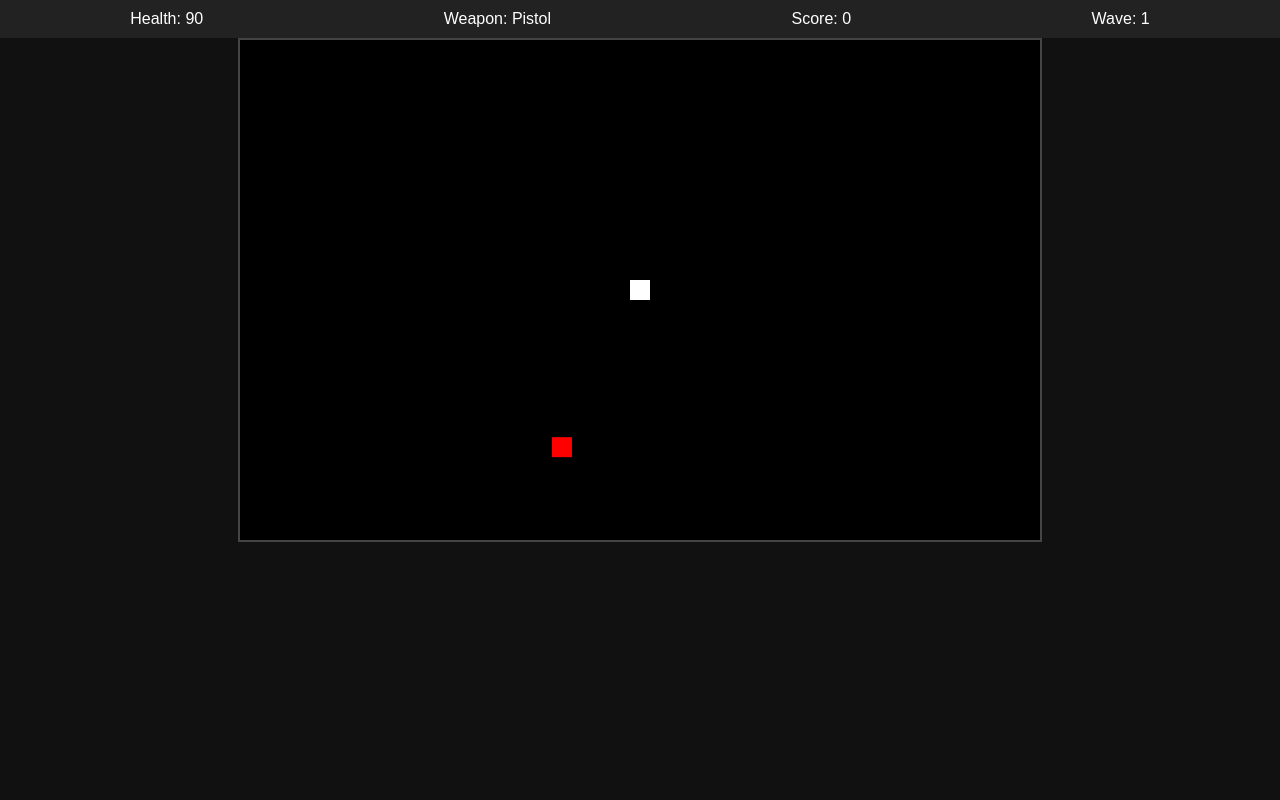
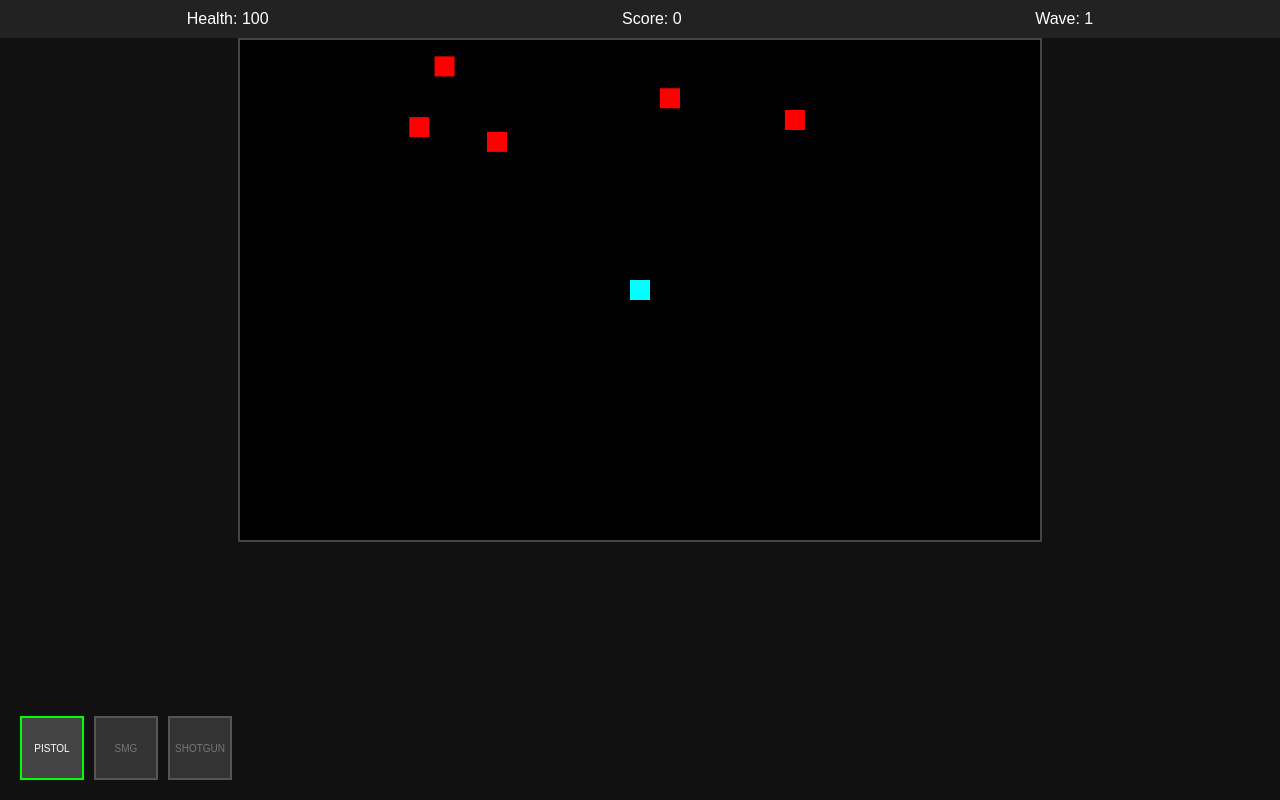
Before and after one commit to jeppjonas1999-afk/Pew-pew-game, a plain HTML site: page index.html in a window 1280 px wide. Drawn offline with Linux system fonts and the light colour scheme.

Commit message:
Update index.html

```diff
--- a/index.html
+++ b/index.html
@@ -5,27 +5,58 @@
 <title>Sandbox Assault Shooter</title>
 <style>
     body { margin: 0; background: #111; color: white; font-family: Arial, sans-serif; text-align: center; overflow: hidden; }
-    #ui { padding: 10px; background: #222; display: flex; justify-content: space-around; flex-wrap: wrap; }
-    canvas { background: #000; display: block; margin: auto; border: 2px solid #444; cursor: crosshair; }
+    #ui { padding: 10px; background: #222; display: flex; justify-content: space-around; }
+    canvas { background: #000; display: block; margin: auto; border: 2px solid #444; }
+
+    /* Inventar-system nederst til venstre */
+    #inventory {
+        position: absolute;
+        bottom: 20px;
+        left: 20px;
+        display: flex;
+        gap: 10px;
+    }
+    .slot {
+        width: 60px;
+        height: 60px;
+        background: #333;
+        border: 2px solid #555;
+        display: flex;
+        flex-direction: column;
+        justify-content: center;
+        align-items: center;
+        font-size: 10px;
+        color: #777;
+    }
+    .slot.active {
+        border-color: #00ff00;
+        color: white;
+        background: #444;
+    }
+
     #shop { position: fixed; top: 0; left: 0; width: 100%; height: 100%; background: rgba(0,0,0,0.9); display: none; flex-direction: column; justify-content: center; align-items: center; z-index: 10; }
     .shop-btn { margin: 10px; padding: 12px 20px; background: #333; color: white; border: 1px solid #777; cursor: pointer; }
-    .shop-btn:hover { background: #555; }
 </style>
 </head>
 <body>
 
 <div id="ui">
     <div>Health: <span id="health">100</span></div>
-    <div>Weapon: <span id="weapon">Pistol</span></div>
     <div>Score: <span id="score">0</span></div>
     <div>Wave: <span id="wave">1</span></div>
 </div>
 
+<div id="inventory">
+    <div id="slot-pistol" class="slot active"><span>PISTOL</span></div>
+    <div id="slot-smg" class="slot"><span>SMG</span></div>
+    <div id="slot-shotgun" class="slot"><span>SHOTGUN</span></div>
+</div>
+
 <div id="shop">
     <h1>SHOP</h1>
-    <p>Your Score: <span id="shopScore">0</span></p>
-    <button class="shop-btn" onclick="buyWeapon('SMG')">Buy SMG (300) | Stacks: <span id="smgStacks">0</span></button>
-    <button class="shop-btn" onclick="buyWeapon('Shotgun')">Buy Shotgun (450) | Stacks: <span id="shotgunStacks">0</span></button>
+    <p>Points: <span id="shopScore">0</span></p>
+    <button class="shop-btn" onclick="buyWeapon('SMG')">Buy SMG (300)</button>
+    <button class="shop-btn" onclick="buyWeapon('Shotgun')">Buy Shotgun (450)</button>
     <button class="shop-btn" onclick="closeShop()">Continue</button>
 </div>
 
@@ -35,56 +66,50 @@
 const canvas = document.getElementById("game");
 const ctx = canvas.getContext("2d");
 
-// Spill-tilstand
 let health = 100;
 let score = 0;
 let wave = 1;
 let shopOpen = false;
-let weaponType = 'Pistol';
-let smgStacks = 0;
-let shotgunStacks = 0;
+let ownedWeapons = { pistol: true, smg: false, shotgun: false };
 
-// Objekter
 const player = { x: 400, y: 250, size: 20, speed: 4 };
 const bullets = [];
 const enemies = [];
 const keys = {};
 
-// Input-håndtering
-window.addEventListener("keydown", e => keys[e.key.toLowerCase()] = true);
+// Sikte-koordinater (brukes for å vite hvilken vei vi skyter med E)
+let mouseX = 0;
+let mouseY = 0;
+
+window.addEventListener("keydown", e => {
+    keys[e.key.toLowerCase()] = true;
+    // Sjekk om spilleren trykker "E" for å skyte
+    if (e.key.toLowerCase() === 'e') {
+        shoot();
+    }
+});
 window.addEventListener("keyup", e => keys[e.key.toLowerCase()] = false);
-canvas.addEventListener("mousedown", shoot);
+canvas.addEventListener("mousemove", e => {
+    const rect = canvas.getBoundingClientRect();
+    mouseX = e.clientX - rect.left;
+    mouseY = e.clientY - rect.top;
+});
 
-function shoot(e) {
-    if (shopOpen) return;
-    const rect = canvas.getBoundingClientRect();
-    const mouseX = e.clientX - rect.left;
-    const mouseY = e.clientY - rect.top;
+function shoot() {
+    if (shopOpen || health <= 0) return;
     const angle = Math.atan2(mouseY - player.y, mouseX - player.x);
-
-    bullets.push({ x: player.x, y: player.y, angle: angle, speed: 7 });
-}
-
-function spawnEnemy() {
-    if (shopOpen) return;
-    const side = Math.floor(Math.random() * 4);
-    let x, y;
-    if (side === 0) { x = Math.random() * canvas.width; y = -20; }
-    else if (side === 1) { x = canvas.width + 20; y = Math.random() * canvas.height; }
-    else if (side === 2) { x = Math.random() * canvas.width; y = canvas.height + 20; }
-    else { x = -20; y = Math.random() * canvas.height; }
-    enemies.push({ x, y, size: 20, speed: 1 + (wave * 0.2) });
+    bullets.push({ x: player.x, y: player.y, angle: angle, speed: 8 });
 }
 
 function buyWeapon(type) {
     if (type === 'SMG' && score >= 300) {
         score -= 300;
-        smgStacks++;
-        weaponType = 'SMG';
+        ownedWeapons.smg = true;
+        document.getElementById("slot-smg").classList.add("active");
     } else if (type === 'Shotgun' && score >= 450) {
         score -= 450;
-        shotgunStacks++;
-        weaponType = 'Shotgun';
+        ownedWeapons.shotgun = true;
+        document.getElementById("slot-shotgun").classList.add("active");
     }
     updateUI();
 }
@@ -101,76 +126,69 @@ function updateUI() {
     document.getElementById("score").innerText = score;
     document.getElementById("shopScore").innerText = score;
     document.getElementById("wave").innerText = wave;
-    document.getElementById("weapon").innerText = weaponType;
-    document.getElementById("smgStacks").innerText = smgStacks;
-    document.getElementById("shotgunStacks").innerText = shotgunStacks;
 }
 
 function update() {
     if (shopOpen || health <= 0) return;
 
-    // Bevegelse
     if (keys['w'] && player.y > 0) player.y -= player.speed;
     if (keys['s'] && player.y < canvas.height) player.y += player.speed;
     if (keys['a'] && player.x > 0) player.x -= player.speed;
     if (keys['d'] && player.x < canvas.width) player.x += player.speed;
 
-    // Kuler
     bullets.forEach((b, i) => {
         b.x += Math.cos(b.angle) * b.speed;
         b.y += Math.sin(b.angle) * b.speed;
         if (b.x < 0 || b.x > canvas.width || b.y < 0 || b.y > canvas.height) bullets.splice(i, 1);
     });
 
-    // Fiender
     enemies.forEach((en, i) => {
         const angle = Math.atan2(player.y - en.y, player.x - en.x);
-        en.x += Math.cos(angle) * en.speed;
-        en.y += Math.sin(angle) * en.speed;
+        en.x += Math.cos(angle) * (1 + wave * 0.1);
+        en.y += Math.sin(angle) * (1 + wave * 0.1);
 
-        // Kollisjon med spiller
-        const dist = Math.hypot(player.x - en.x, player.y - en.y);
-        if (dist < 20) {
-            health -= 10;
+        if (Math.hypot(player.x - en.x, player.y - en.y) < 20) {
+            health -= 5;
             enemies.splice(i, 1);
             updateUI();
-            if (health <= 0) alert("Game Over! Score: " + score);
         }
 
-        // Kollisjon med kuler
         bullets.forEach((b, bi) => {
             if (Math.hypot(en.x - b.x, en.y - b.y) < 15) {
                 enemies.splice(i, 1);
                 bullets.splice(bi, 1);
-                score += 10;
+                score += 50;
                 updateUI();
-                if (score % 500 === 0) { shopOpen = true; document.getElementById("shop").style.display = "flex"; }
+                if (score % 600 === 0) {
+                    shopOpen = true;
+                    document.getElementById("shop").style.display = "flex";
+                }
             }
         });
     });
 
-    if (Math.random() < 0.02) spawnEnemy();
+    if (Math.random() < 0.02) {
+        enemies.push({ x: Math.random() * 800, y: -20 });
+    }
 }
 
 function draw() {
     ctx.clearRect(0, 0, canvas.width, canvas.height);
 
-    // Tegn spiller
-    ctx.fillStyle = "white";
+    // Spiller
+    ctx.fillStyle = "cyan";
     ctx.fillRect(player.x - 10, player.y - 10, 20, 20);
 
-    // Tegn kuler
-    ctx.fillStyle = "yellow";
-    bullets.forEach(b => ctx.fillRect(b.x - 2, b.y - 2, 4, 4));
+    // Kuler
+    ctx.fillStyle = "white";
+    bullets.forEach(b => ctx.beginPath() || ctx.arc(b.x, b.y, 3, 0, Math.PI*2) || ctx.fill());
 
-    // Tegn fiender
+    // Fiender
     ctx.fillStyle = "red";
     enemies.forEach(en => ctx.fillRect(en.x - 10, en.y - 10, 20, 20));
 
-    requestAnimationFrame(() => {
-        update();
-        draw();
-    });
+    requestAnimationFrame(draw);
+    update();
 }
 
 draw();
```
